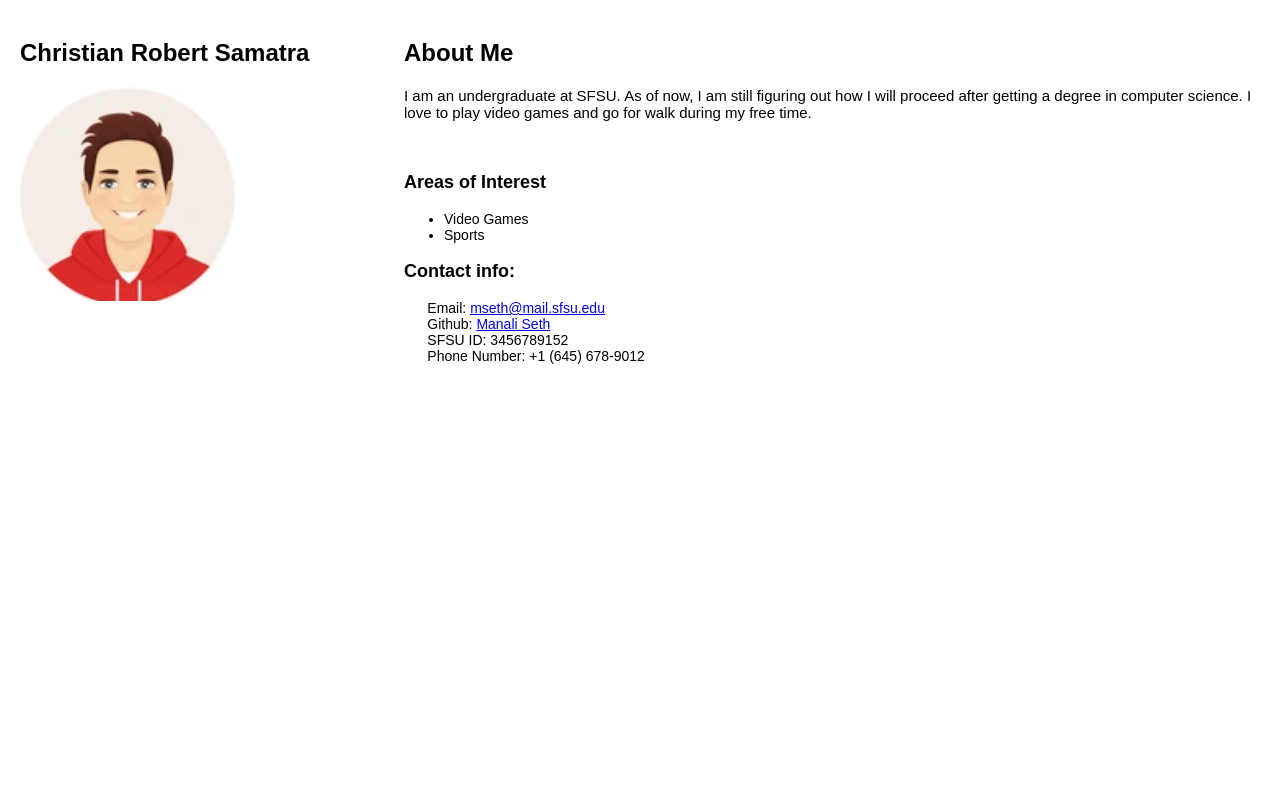
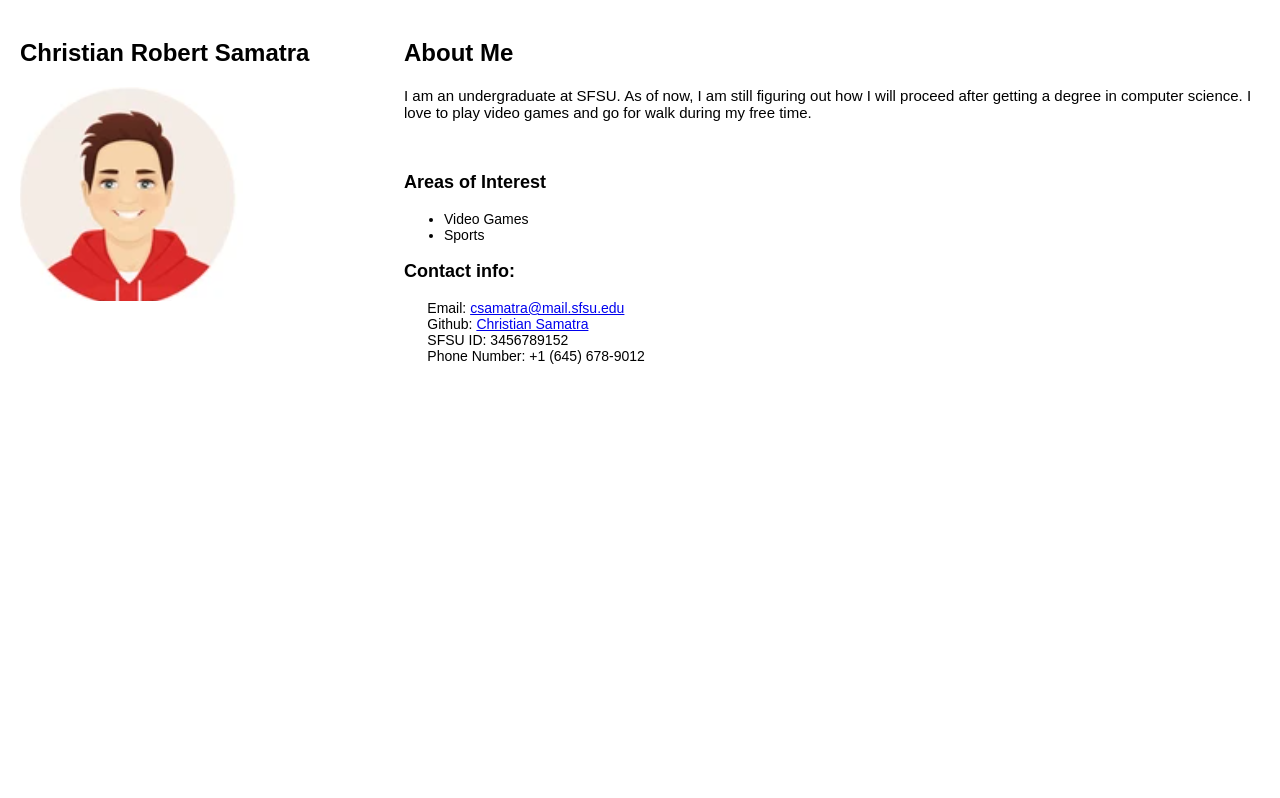
Before and after one commit to ManaliSeth/Gator-Learn, a Flask app: page /loadProfile_CR in a window 1280 px wide. Shown: the part 134-932 px from the top of the page. Run offline with Flask 2, Linux system fonts and the light colour scheme.

Commit message:
fixed personal profile page.

```diff
--- a/project/templates/user/introduction_Christian.html
+++ b/project/templates/user/introduction_Christian.html
@@ -69,8 +69,8 @@
 
         <p style="font-size: 18px;"><b>Contact info:</b></p>
         <p style="font-size: 14px">
-        &nbsp;&nbsp;&nbsp;&nbsp;&nbsp;&nbsp;Email: <a href="mailto:csamatra@mail.sfsu.edu" class="mailto">mseth@mail.sfsu.edu</a><br>
-        &nbsp;&nbsp;&nbsp;&nbsp;&nbsp;&nbsp;Github: <a href="https://github.com/cbsamatra" class="btn btn-primary">Manali Seth</a><br>
+        &nbsp;&nbsp;&nbsp;&nbsp;&nbsp;&nbsp;Email: <a href="mailto:csamatra@mail.sfsu.edu" class="mailto">csamatra@mail.sfsu.edu</a><br>
+        &nbsp;&nbsp;&nbsp;&nbsp;&nbsp;&nbsp;Github: <a href="https://github.com/cbsamatra" class="btn btn-primary">Christian Samatra</a><br>
         &nbsp;&nbsp;&nbsp;&nbsp;&nbsp;&nbsp;SFSU ID: 3456789152<br>
         &nbsp;&nbsp;&nbsp;&nbsp;&nbsp;&nbsp;Phone Number: +1 (645) 678-9012</p>
       </div>
```
